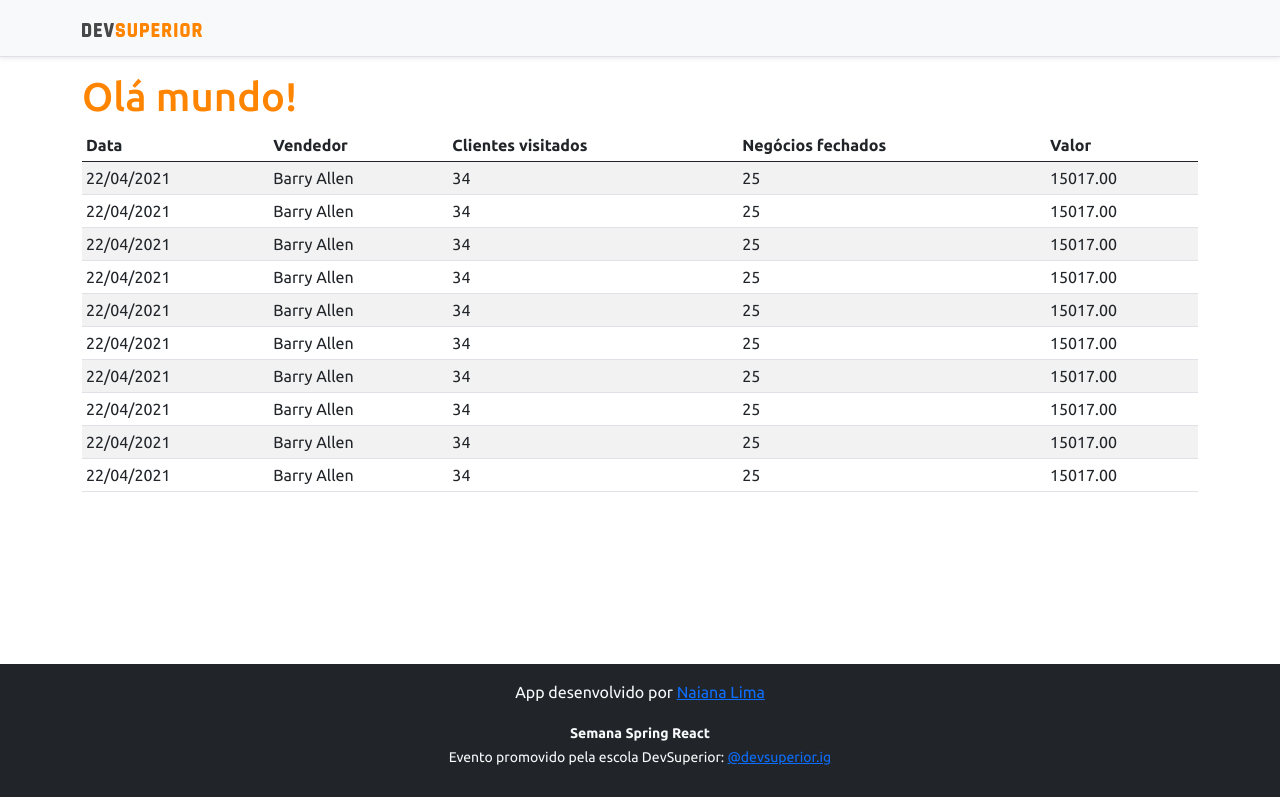
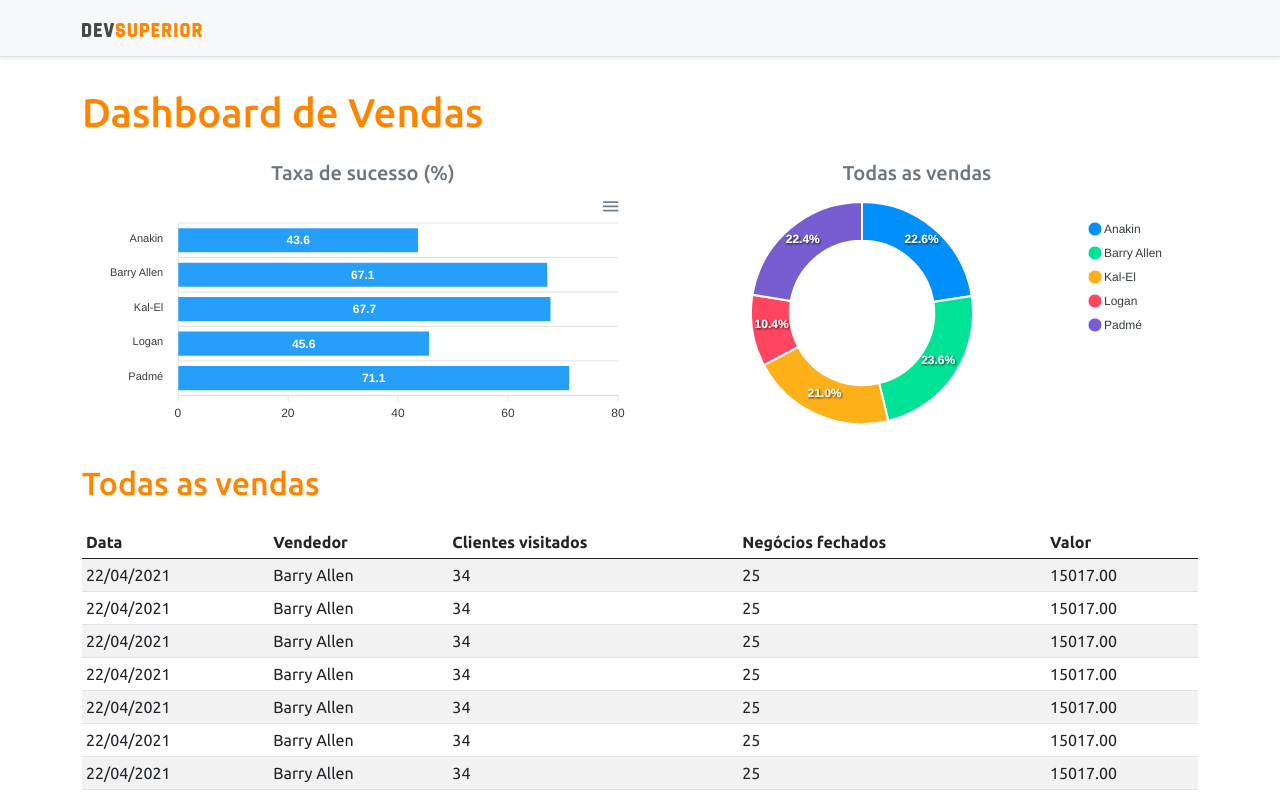
Before and after one commit to NaianaCLima/projeto-sds3, a React (Create React App) app in the folder frontend/: page / in a window 1280 px wide. Shown: the top 797 px of the page. Built offline with nearby package versions, Linux system fonts and the light colour scheme.

Commit message:
Satatic charts

```diff
--- a/frontend/package.json
+++ b/frontend/package.json
@@ -12,8 +12,10 @@
     "@types/node": "^12.0.0",
     "@types/react": "^17.0.0",
     "@types/react-dom": "^17.0.0",
+    "apexcharts": "^3.26.1",
     "bootstrap": "^5.0.0",
     "react": "^17.0.2",
+    "react-apexcharts": "^1.3.9",
     "react-dom": "^17.0.2",
     "react-scripts": "4.0.3",
     "typescript": "^4.1.2",
--- a/frontend/src/App.tsx
+++ b/frontend/src/App.tsx
@@ -1,16 +1,32 @@
+import BarChart from "components/BarChart";
 import DataTable from "components/DataTable";
+import DonutChart from "components/DonutChart";
 import Footer from "components/Footer";
 import NavBar from "components/NavBar";
 
 function App() {
   return (
     <>
-    <NavBar/>
-    <div className="container">
-      <h1 className="text-primary">Olá mundo!</h1>
-      <DataTable/>
-    </div>
-    <Footer/>
+      <NavBar />
+      <div className="container">
+        <h1 className="text-primary py-3">Dashboard de Vendas</h1>
+        <div className="row px-3">
+          <div className="col-sm-6">
+            <h5 className="text-center text-secondary">Taxa de sucesso (%)</h5>
+            <BarChart />
+          </div>
+          <div className="col-sm-6">
+            <h5 className="text-center text-secondary">Todas as vendas</h5>
+            <DonutChart />
+          </div>
+        </div>
+        <div className="py-3">
+          <h2 className="text-primary">Todas as vendas</h2>
+        </div>
+
+        <DataTable />
+      </div>
+      <Footer />
     </>
   );
 }
--- /dev/null
+++ b/frontend/src/components/BarChart/index.tsx
@@ -0,0 +1,33 @@
+import Chart from 'react-apexcharts';
+
+const BarChart = () => {
+
+    const options = {
+        plotOptions: {
+            bar: {
+                horizontal: true,
+            }
+        },
+    };
+    const mockData = {
+        labels: {
+            categories: ['Anakin', 'Barry Allen', 'Kal-El', 'Logan', 'Padmé']
+        },
+        series: [
+            {
+                name: "% Sucesso",
+                data: [43.6, 67.1, 67.7, 45.6, 71.1]
+            }
+        ]
+    };
+    return (
+       <Chart
+            options={{ ...options, xaxis: mockData.labels}}
+            series={mockData.series}
+            type="bar" /* tipo do gráfico*/
+            height="240"/*altura do gráfico*/
+       />
+    );
+}
+
+export default BarChart;
--- /dev/null
+++ b/frontend/src/components/DonutChart/index.tsx
@@ -0,0 +1,25 @@
+import Chart from 'react-apexcharts';
+
+const DonutChart = () => {
+
+    const mockData = {
+        series: [477138, 499928, 444867, 220426, 473088],
+        labels: ['Anakin', 'Barry Allen', 'Kal-El', 'Logan', 'Padmé']
+    }
+
+    const options = {
+        legend: {
+            show: true
+        }
+    }
+    return (
+       <Chart
+            options={{ ...options, labels: mockData.labels}}
+            series={mockData.series}
+            type="donut" /* tipo do gráfico*/
+            height="240"/*altura do gráfico*/
+       />
+    );
+}
+
+export default DonutChart;
```
Also changed, not shown: 1 other file (tests, documents, lock files or other folders).
